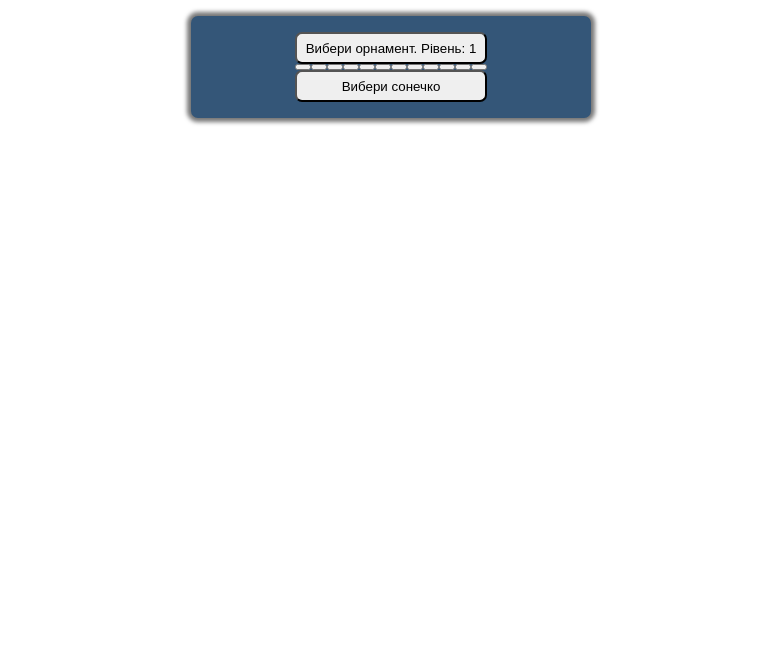
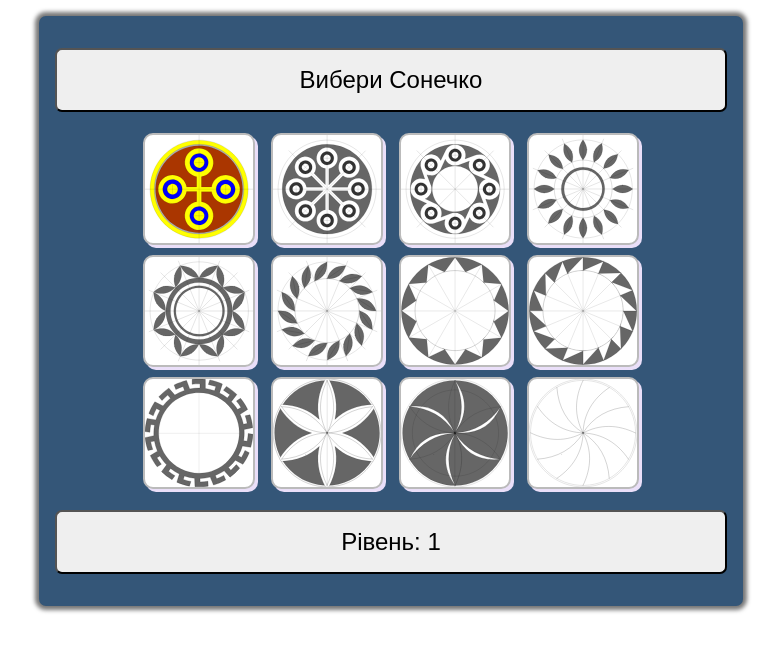
Before and after one commit to glckfndr/ornament-games, a React (Vite) app: page / in a window 1280 px wide. Shown: the top 652 px of the page, without its empty margins (249-1030 px from the left). Built offline with nearby package versions, Linux system fonts and the light colour scheme.

Commit message:
refactor: create SequenceGame

```diff
--- a/src/App.tsx
+++ b/src/App.tsx
@@ -1,93 +1,6 @@
 import SequenceGame from "./components/Game/SequenceGame";
-import Button from "./components/Button/Button";
-import { sonechko, ornaments } from "./data/ornaments";
-import { useState } from "react";
-import classes from "./components/Button/Button.module.css";
-import { useFunctionArray } from "./hooks/useFunctionArray";
-
-const infoStyle = { width: "100%", height: "2rem", borderRadius: "7px" };
-
 function App() {
-  const [answers, setAnswers] = useState<Set<string>>(new Set<string>());
-  const { functionArray, pushFunction, clearFunctionArray, popFunction } =
-    useFunctionArray();
-  const [message, setMessage] = useState("Вибери сонечко");
-  const [level, setLevel] = useState(1);
-  const [active, setActive] = useState(true);
-  const ornamentList = Object.entries(ornaments);
-  const correctAnswer = new Set(sonechko);
-
-  const handleAnswer = (ans: string) => {
-    if (answers.has(ans)) {
-      setAnswers((prev) => {
-        console.log(prev, ans, functionArray.length);
-        const copy = new Set([...prev]);
-        copy.delete(ans);
-        return copy;
-      });
-      popFunction();
-    } else setAnswers(answers.add(ans));
-    if (answers.size === 2 && correctAnswer.difference(answers).size === 0) {
-      setMessage("Ти виграв!");
-      setAnswers((prev) => {
-        prev.clear();
-        return prev;
-      });
-      setActive(false);
-    }
-
-    if (answers.size === 2 && correctAnswer.difference(answers).size > 0) {
-      setMessage("Ти програв!");
-      setAnswers((prev) => {
-        prev.clear();
-        return prev;
-      });
-      setActive(false);
-    }
-
-    if (correctAnswer.has(ans)) return true;
-    return false;
-  };
-  console.log("App render!");
-  return (
-    <SequenceGame>
-      <button style={infoStyle}>{"Вибери орнамент. Рівень: " + level}</button>
-      <div
-        style={{
-          display: "flex",
-          justifyContent: "space-around",
-          maxWidth: "30rem",
-          flexWrap: "wrap",
-        }}
-      >
-        {ornamentList.map(([key, ornament]) => (
-          <Button
-            disabled={!active}
-            pushFunction={pushFunction as (arg: () => void) => void}
-            btnClass={classes.button}
-            handleClick={() => handleAnswer(key)}
-            key={key}
-            imagePath={ornament}
-          />
-        ))}
-      </div>
-      <div>
-        <button
-          style={infoStyle}
-          onClick={() => {
-            functionArray.forEach((f) => f());
-            setMessage("Вибери сонечко");
-            clearFunctionArray();
-            setLevel((prev) => prev + 1);
-            setActive(true);
-            console.log(functionArray);
-          }}
-        >
-          {message}
-        </button>
-      </div>
-    </SequenceGame>
-  );
+  return <SequenceGame />;
 }
 
 export default App;
--- /dev/null
+++ b/src/components/Game/Game.module.css
@@ -0,0 +1,16 @@
+.game {
+  max-width: 44rem;
+  margin: 1rem auto;
+  padding: 1rem;
+  background-color: #345678;
+  border-radius: 7px;
+  box-shadow: 0 0 4px 4px #777;
+}
+
+.info {
+  width: 100%;
+  height: 4rem;
+  border-radius: 7px;
+  margin: 1rem auto;
+  font-size: 1.5rem;
+}
--- a/src/components/Game/SequenceGame.tsx
+++ b/src/components/Game/SequenceGame.tsx
@@ -1,24 +1,92 @@
-import React, { ReactNode } from "react";
+import { useState } from "react";
+import { useFunctionArray } from "../../hooks/useFunctionArray";
+import { sonechko } from "../../data/ornaments";
+import OrnamentList from "../OrnamentList/OrnamentList";
+import classes from "./Game.module.css";
+import Button from "../Button/Button";
 
-const gameStyle = {
-  maxWidth: "25rem",
-  display: "flex",
-  justifyContent: "center",
-  margin: "1rem auto",
-  padding: "1rem",
-  backgroundColor: "#345678",
-  borderRadius: "7px",
-  boxShadow: "0 0 4px 4px #777",
-};
-interface Props {
-  children: ReactNode;
-  value?: number;
-}
-const SequenceGame = ({ children, value }: Props) => {
-  //console.log(value);
+const SequenceGame = () => {
+  const [answers, setAnswers] = useState<Set<string>>(new Set<string>());
+  const { functionArray, pushFunction, clearFunctionArray, popFunction } =
+    useFunctionArray();
+
+  const [level, setLevel] = useState(1);
+  const [message, setMessage] = useState("Рівень: " + level);
+  const [active, setActive] = useState(true);
+  const [hideStyle, setHideStyle] = useState({ display: "none" });
+  const [nextMessage, setNextMessage] = useState("Наступний рівень");
+
+  const correctAnswers = [{ name: "Сонечко", answer: sonechko }];
+  const correctAnswer = new Set(correctAnswers[level - 1].answer);
+  const gameName = correctAnswers[level - 1].name;
+
+  const handleAnswer = (ans: string) => {
+    if (answers.has(ans)) {
+      setAnswers((prev) => {
+        const copy = new Set([...prev]);
+        copy.delete(ans);
+        return copy;
+      });
+      popFunction();
+    } else setAnswers(answers.add(ans));
+
+    if (answers.size === 2 && correctAnswer.difference(answers).size === 0) {
+      setMessage("Молодець, правильно!");
+      setNextMessage("Йдемо далі");
+
+      if (level < correctAnswers.length) {
+        setLevel((prevLevel) => prevLevel + 1);
+      }
+      setHideStyle({ display: "inline-block" });
+
+      setAnswers((prev) => {
+        prev.clear();
+        return prev;
+      });
+      setActive(false);
+    }
+
+    if (answers.size === 2 && correctAnswer.difference(answers).size > 0) {
+      setMessage("Неправильно!");
+      setNextMessage("Спробуй ще раз");
+      setAnswers((prev) => {
+        prev.clear();
+        return prev;
+      });
+      setActive(false);
+      setHideStyle({ display: "inline-block" });
+    }
+
+    if (correctAnswer.has(ans)) return true;
+    return false;
+  };
+
+  const handleClick = () => {
+    functionArray.forEach((f) => f());
+    setMessage("Рівень: " + level);
+    clearFunctionArray();
+    setActive(true);
+    setHideStyle({ display: "none" });
+  };
+
   return (
-    <div style={gameStyle}>
-      <div>{children}</div>
+    <div className={classes.game}>
+      <Button buttonClass={classes.info}>{`Вибери  ${gameName} `}</Button>
+      <OrnamentList
+        active={active}
+        handleAnswer={handleAnswer}
+        pushFunction={pushFunction}
+      />
+      <div style={{ display: "flex" }}>
+        <Button buttonClass={classes.info}>{message}</Button>
+        <Button
+          buttonClass={classes.info}
+          style={hideStyle}
+          handleClick={handleClick}
+        >
+          {nextMessage}
+        </Button>
+      </div>
     </div>
   );
 };
--- /dev/null
+++ b/src/components/OrnamentList/OrnamentList.tsx
@@ -0,0 +1,37 @@
+import React from "react";
+import OrnamentButton from "../Button/OrnamentButton";
+import { ornaments } from "../../data/ornaments";
+
+const ornamentList = Object.entries(ornaments);
+
+interface Props {
+  active: boolean;
+  pushFunction: (arg: () => void) => void;
+  handleAnswer: (arg: string) => boolean;
+}
+
+const OrnamentList = ({ active, pushFunction, handleAnswer }: Props) => {
+  return (
+    <div
+      style={{
+        display: "flex",
+        justifyContent: "space-around",
+        maxWidth: "32rem",
+        flexWrap: "wrap",
+        margin: "0 auto",
+      }}
+    >
+      {ornamentList.map(([key, ornament]) => (
+        <OrnamentButton
+          active={active}
+          pushFunction={pushFunction}
+          handleAnswer={() => handleAnswer(key)}
+          key={key}
+          imagePath={ornament}
+        />
+      ))}
+    </div>
+  );
+};
+
+export default OrnamentList;
```
